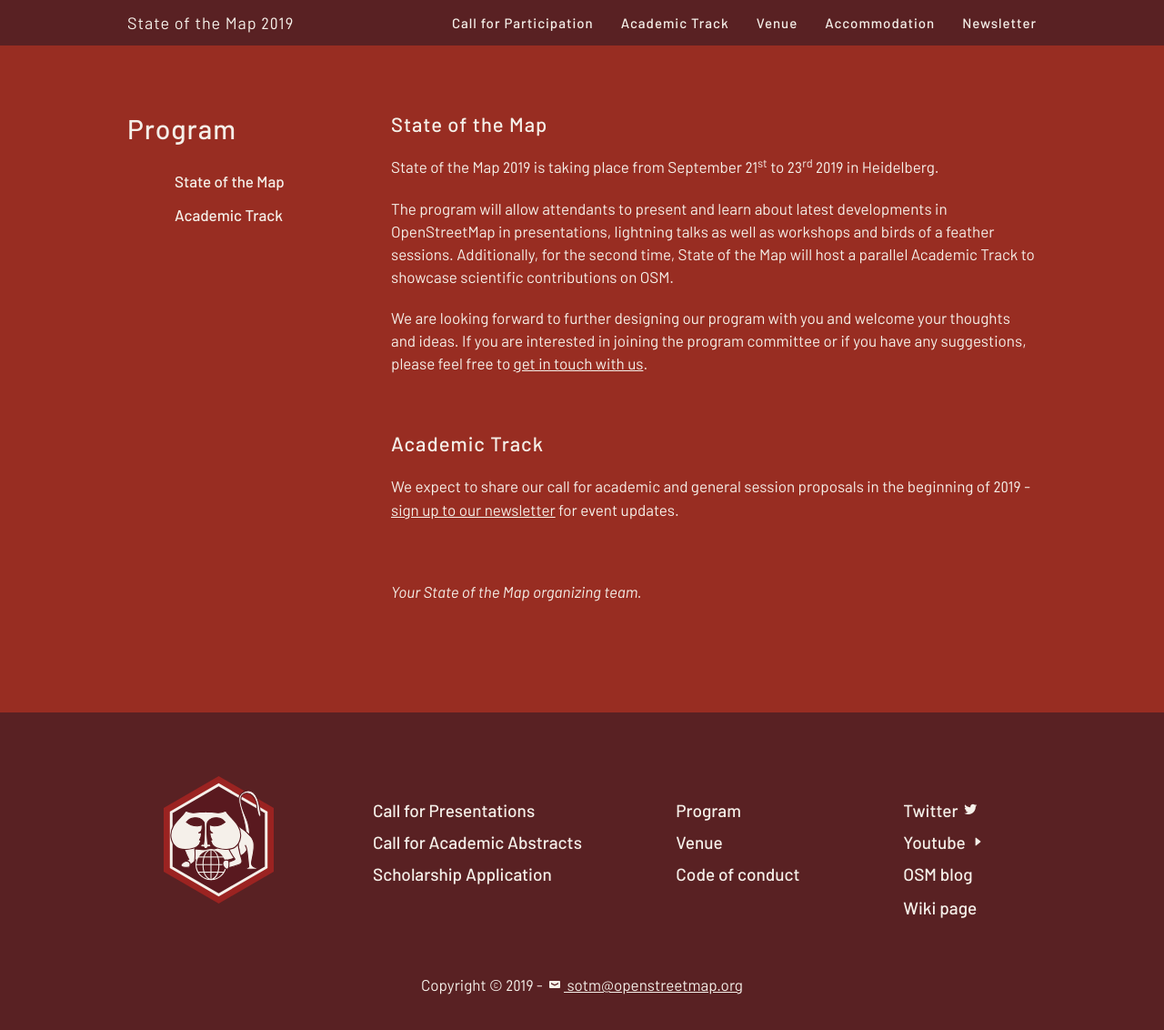
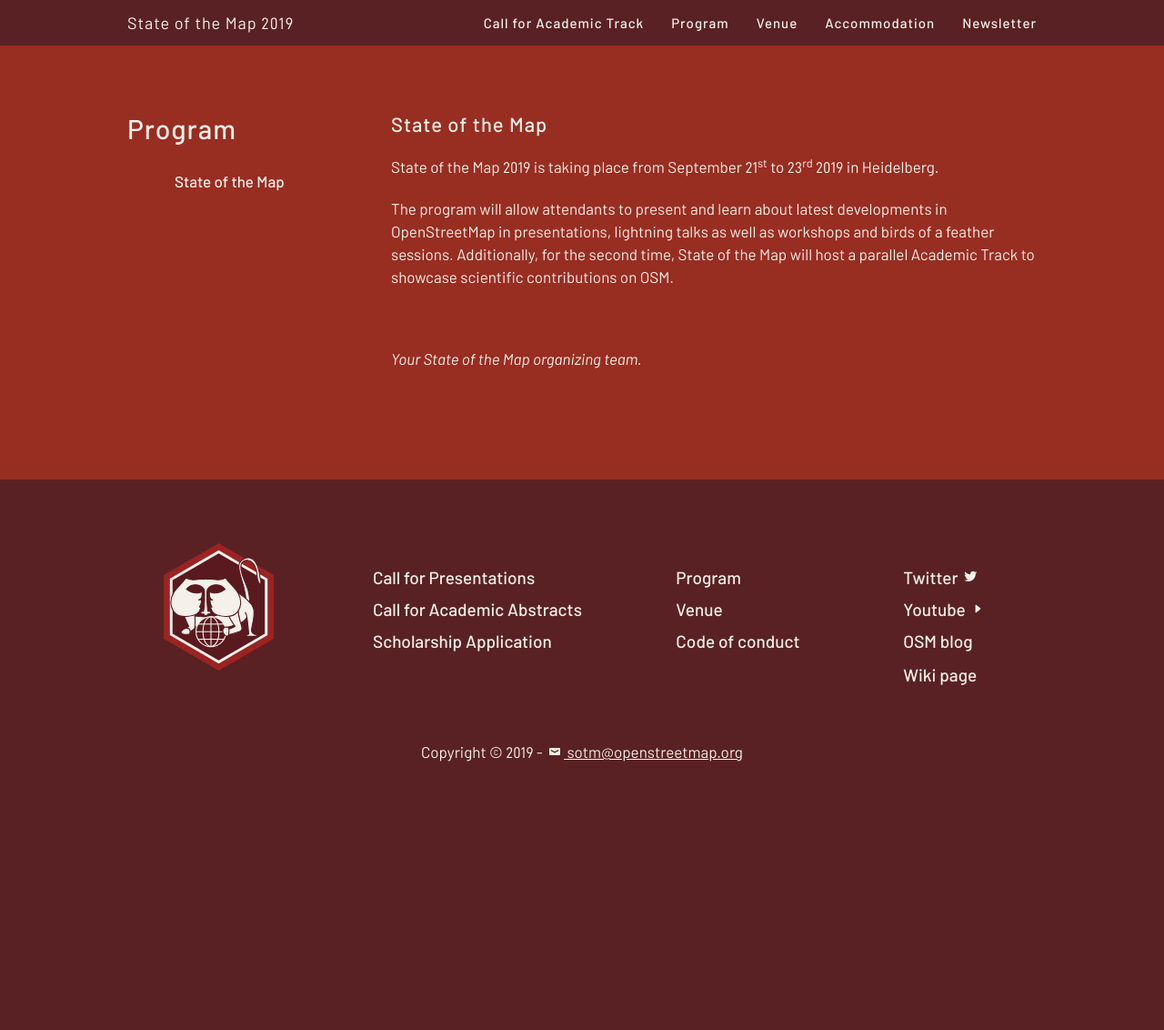
Before and after one commit to openstreetmap/stateofthemap-2019, a Jekyll site: the page built from program/index.md, in a window 1280 px wide and 1151 px high. Shown: the top 1132 px of the window at 91% size. Built offline with Jekyll 4.4.1, drawn with Linux system fonts in a browser that asks for light colours.

Commit message:
remove call for participation from navbar
and drop outdated content from program page

```diff
--- a/_includes/nav.html
+++ b/_includes/nav.html
@@ -15,15 +15,15 @@
                     <li class="hidden">
                         <a class="page-scroll" href="#page-top"></a>
                     </li>
+                    <!--<li>
+                        <a class="{% if page.url contains '/calls/general' %}active{% endif %}" href="{{site.baseurl}}/calls/general">Call for Participation</a>
+                    </li>-->
                     <li>
-                        <a class="{% if page.url contains '/calls/general' %}active{% endif %}" href="{{site.baseurl}}/calls/general">Call for Participation</a>
+                        <a class="{% if page.url contains '/calls/academic' %}active{% endif %}" href="{{site.baseurl}}/calls/academic">Call for Academic Track</a>
                     </li>
                     <li>
-                        <a class="{% if page.url contains '/calls/academic' %}active{% endif %}" href="{{site.baseurl}}/calls/academic">Academic Track</a>
+                        <a class="{% if page.url contains '/program' %}active{% endif %}" href="{{site.baseurl}}/program/">Program</a>
                     </li>
-                    <!--<li>
-                        <a class="{% if page.url contains '/program' %}active{% endif %}" href="{{site.baseurl}}/program/">Program</a>
-                    </li>-->
                     <li>
                         <a class="{% if page.url contains '/venue' %}active{% endif %}" href="{{site.baseurl}}/venue/">Venue</a>
                     </li>
--- a/program/index.md
+++ b/program/index.md
@@ -9,19 +9,7 @@
 
 State of the Map <span class="numeral">2019</span> is taking place from September <span class="numeral">21</span><sup>st</sup> to <span class="numeral">23</span><sup>rd</sup> <span class="numeral">2019</span> in Heidelberg.
 
-<!--
-We are looking forward to designing a program with you - the OpenStreetMap community. Expect a call for session proposals to go out soon - <a href="{{site.baseurl}}/#newsletter">sign up for event updates</a> to get a notification.
-
-For the second time, State of the Map will have a parallel Academic Track to showcase scientific contributions on OSM.
--->
-
 The program will allow attendants to present and learn about latest developments in OpenStreetMap in presentations, lightning talks as well as workshops and birds of a feather sessions. Additionally, for the second time, State of the Map will host a parallel Academic Track to showcase scientific contributions on OSM.
-
-We are looking forward to further designing our program with you and welcome your thoughts and ideas. If you are interested in joining the program committee or if you have any suggestions, please feel free to <a href="mailto:sotm@openstreetmap.org">get in touch with us</a>.
-
-## Academic Track
-
-We expect to share our call for academic and general session proposals in the beginning of <span class="numeral">2019</span> - <a href="{{site.baseurl}}/#newsletter">sign up to our newsletter</a> for event updates.
 
 <br>
 
```
Also changed, not shown: calls/general.md (+0 -4 lines).
